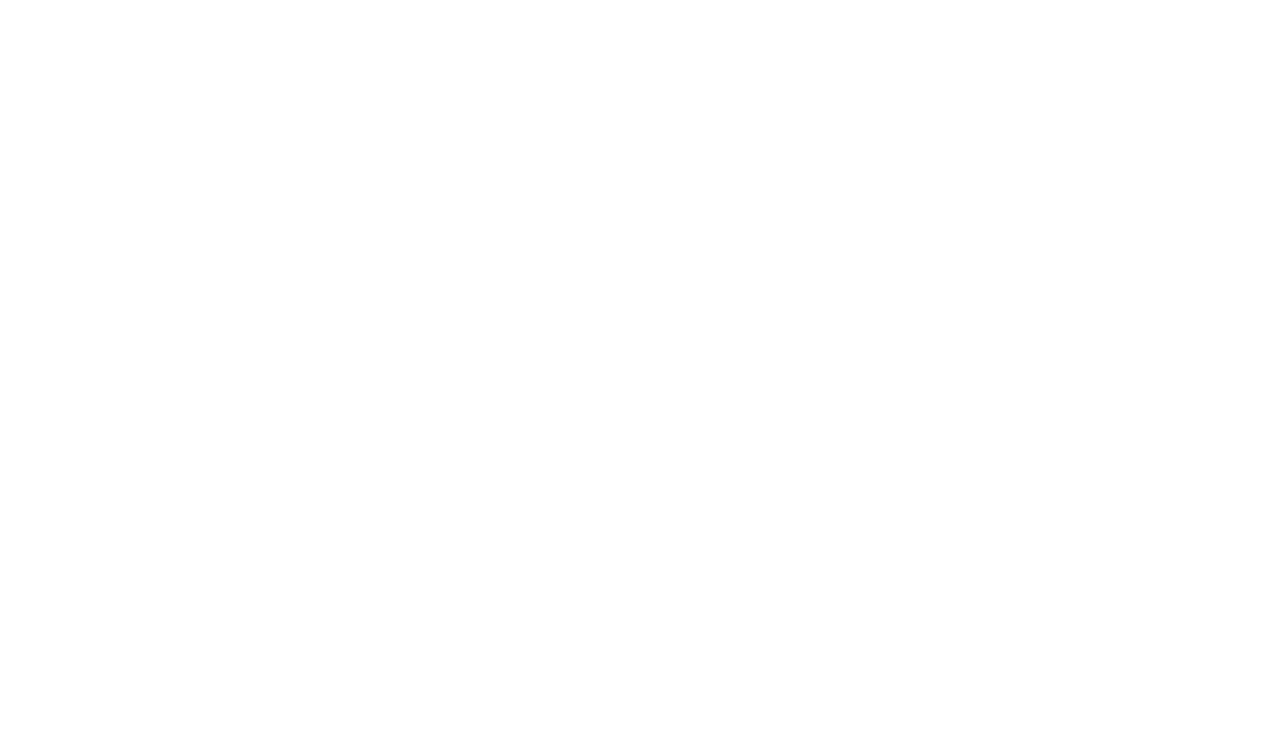
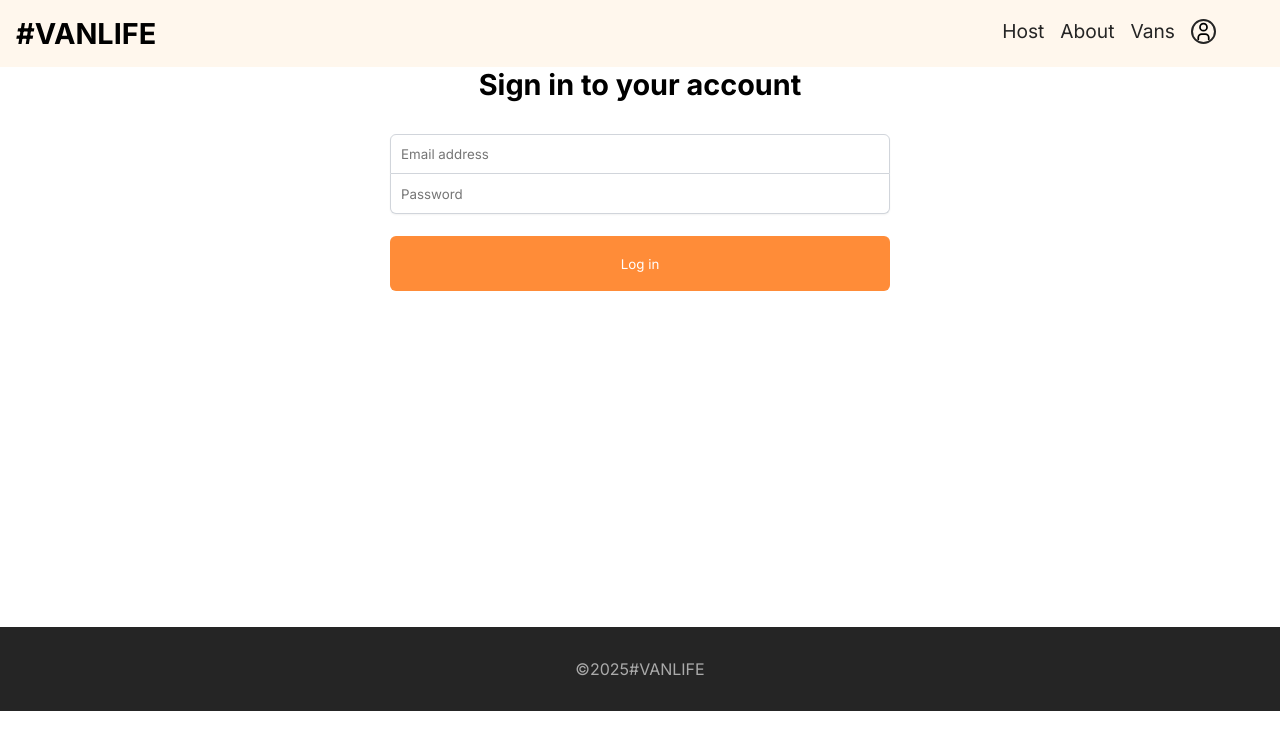
Before and after one commit to RamirezJM/Van_Life, a React (Vite) app: page /login in a window 1280 px wide. Before the commit this address had no page. Shown: the top 750 px of the page. Built offline with nearby package versions, Linux system fonts and the light colour scheme; what miragejs would draw is missing.

Commit message:
protected routes

```diff
--- a/src/App.css
+++ b/src/App.css
@@ -38,6 +38,12 @@
   color: var(--soft-black);
 }
 
+.user-logo img{
+  color: var(--soft-black);
+  border-radius: 50%;
+  border: var(--soft-black) solid 2px;
+  width: 25px;
+}
 .nav-link-active{
   font-weight: bold;
   text-decoration: underline;
@@ -329,6 +335,79 @@
 }
 
 
+.not-found{
+  display: flex;
+  flex-direction: column;
+  align-items: center;
+  gap: 2em;
+}
+.not-found>a{
+  background-color: #161616;
+  color: #aaaaaa;
+  border-radius: 5px;
+  padding: .5em 1em;
+  width: fit-content;
+}
+
+.page-404{
+  width: 70%;
+  margin: 0 auto;
+  height: 70vh;
+  text-align: center;
+
+}
+
+/*   login*/
+
+.login-container {
+    display: flex;
+    flex-direction: column;
+    align-items: center;
+    gap: 2em;
+    padding-inline: 27px;
+    height: 70vh;
+}
+
+.login-form {
+    display: flex;
+    flex-direction: column;
+    width: 100%;
+    max-width: 500px;
+}
+
+.login-form > input {
+    border: 1px solid rgba(209, 213, 219);
+    height: 40px;
+    text-indent: 10px;
+    font-family: "Inter", sans-serif;
+    box-shadow: 0px 1px 2px rgba(0, 0, 0, 0.05);
+    font-weight: 400;
+}
+
+.login-form > input:focus {
+    outline: none;
+}
+
+.login-form > input:first-of-type {
+    border-radius: 6px 6px 0px 0px;
+}
+
+.login-form > input:last-of-type {
+    border-radius: 0px 0px 6px 6px;
+    border-top: none;
+}
+
+.login-form > button {
+    background-color: #FF8C38;
+    border: none;
+    border-radius: 6px;
+    height: 55px;
+    margin-top: 22px;
+    color: white;
+    font-family: "Inter", sans-serif;
+}
+
+
 
 @media (min-width:700px) {
   header {
--- a/src/App.jsx
+++ b/src/App.jsx
@@ -14,6 +14,8 @@
 import HostVanInfo from './pages/host/HostVansInfo'
 import HostVanPricing from './pages/host/HostVanPricing'
 import HostVanPhotos from './pages/host/HostVanPhotos'
+import Page404 from './pages/Page404'
+import Login from './pages/Login'
 
 
 function App() {
@@ -27,6 +29,7 @@
             <Route path='about' element={<About />} />
             <Route path='vans' element={<Van />} />
             <Route path='vans/:id' element={<VanDetails />} />
+            <Route path='login' element={<Login/>}/>
 
             <Route path='host' element={<HostLayout />}>
               <Route index element={<Dashboard />} />
@@ -40,6 +43,7 @@
 
               </Route>
             </Route>
+            <Route path='*' element={ <Page404/>}/>
           </Route>
         </Routes>
       </main>
--- a/src/components/Header.jsx
+++ b/src/components/Header.jsx
@@ -1,4 +1,5 @@
 import { NavLink, Link } from "react-router-dom"
+import user from '../assets/user.svg'
 
 export default function Header(){
 
@@ -17,6 +18,11 @@
           <li>
             <NavLink to='vans' className={({isActive}) => isActive ? 'nav-link-active' : 'nav-link'}>Vans</NavLink>
           </li>
+           <li>
+            <Link to='login' className='user-logo'>
+            <img src={user} alt= 'user logo' />
+            </Link>
+          </li>
 
         </ul>
       </nav>
--- /dev/null
+++ b/src/components/NotFound.jsx
@@ -0,0 +1,10 @@
+import { Link } from "react-router-dom"
+
+export default function NotFound() {
+  return (
+    <section className="not-found">
+      <h1>Sorry, the page you were looking for was not found</h1>
+      <Link to='/'>Return to Home</Link>
+    </section>
+  )
+}
--- /dev/null
+++ b/src/pages/Login.jsx
@@ -0,0 +1,43 @@
+import { useNavigate } from "react-router-dom";
+import { useState } from "react";
+
+export default function Login() {
+    const [loginFormData, setLoginFormData] = useState({ email: "", password: "" })
+
+    function handleSubmit(e) {
+        e.preventDefault()
+        console.log(loginFormData)
+    }
+
+    function handleChange(e) {
+        const { name, value } = e.target
+        setLoginFormData(prev => ({
+            ...prev,
+            [name]: value
+        }))
+    }
+
+    return (
+        <div className="login-container">
+            <h1>Sign in to your account</h1>
+            <form onSubmit={handleSubmit} className="login-form">
+                <input
+                    name="email"
+                    onChange={handleChange}
+                    type="email"
+                    placeholder="Email address"
+                    value={loginFormData.email}
+                />
+                <input
+                    name="password"
+                    onChange={handleChange}
+                    type="password"
+                    placeholder="Password"
+                    value={loginFormData.password}
+                />
+                <button>Log in</button>
+            </form>
+        </div>
+    )
+
+}
--- /dev/null
+++ b/src/pages/Page404.jsx
@@ -0,0 +1,9 @@
+import NotFound from "../components/NotFound";
+
+export default function Page404(){
+  return(
+    <section className="page-404">
+      <NotFound/>
+    </section>
+  )
+}
--- a/src/pages/Van.jsx
+++ b/src/pages/Van.jsx
@@ -46,7 +46,12 @@
   const vansElement = filterVans.map(van => (
     <div key={van.id} className='van-card'>
 {/*       <Link to={`/vans/${van.id}`}> */}
-          <Link to={van.id}>
+          <Link to={van.id}
+           state={{
+                    search: `?${searchParams.toString()}`,
+                    type: typeFilter
+                }}
+          >
         <img src={van.imageUrl} alt={van.name}  className='van-image'/>
         <h3 className='van-title'>{van.name}</h3>
         <p className='van-price'>{van.price}<span>/day</span></p>
--- a/src/pages/VanDetails.jsx
+++ b/src/pages/VanDetails.jsx
@@ -1,4 +1,4 @@
-import { useParams } from "react-router-dom"
+import { useParams , useLocation} from "react-router-dom"
 import { useState, useEffect } from "react"
 
 
@@ -8,8 +8,10 @@
   const [loading, setLoading] = useState(true)
   const [error, setError] = useState(null)
 
+  const location = useLocation()
   const params = useParams()
   const vanId = params.id
+
 
 
   useEffect(() => {
@@ -47,7 +49,8 @@
     return <p>Van no encontrada!</p>
   }
 
-
+   const search = location.state?.search || ""
+    const type = location.state?.type || "all"
 
   return(
     <section className="van-details-section">
```
Also changed, not shown: src/assets/user.svg (added).
